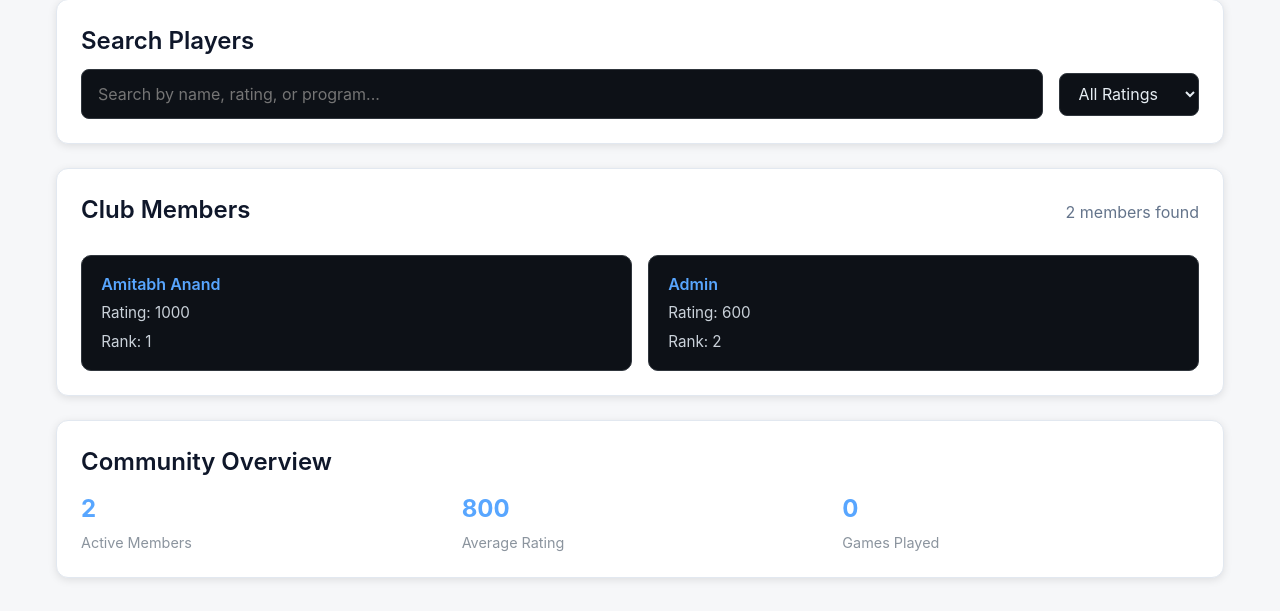
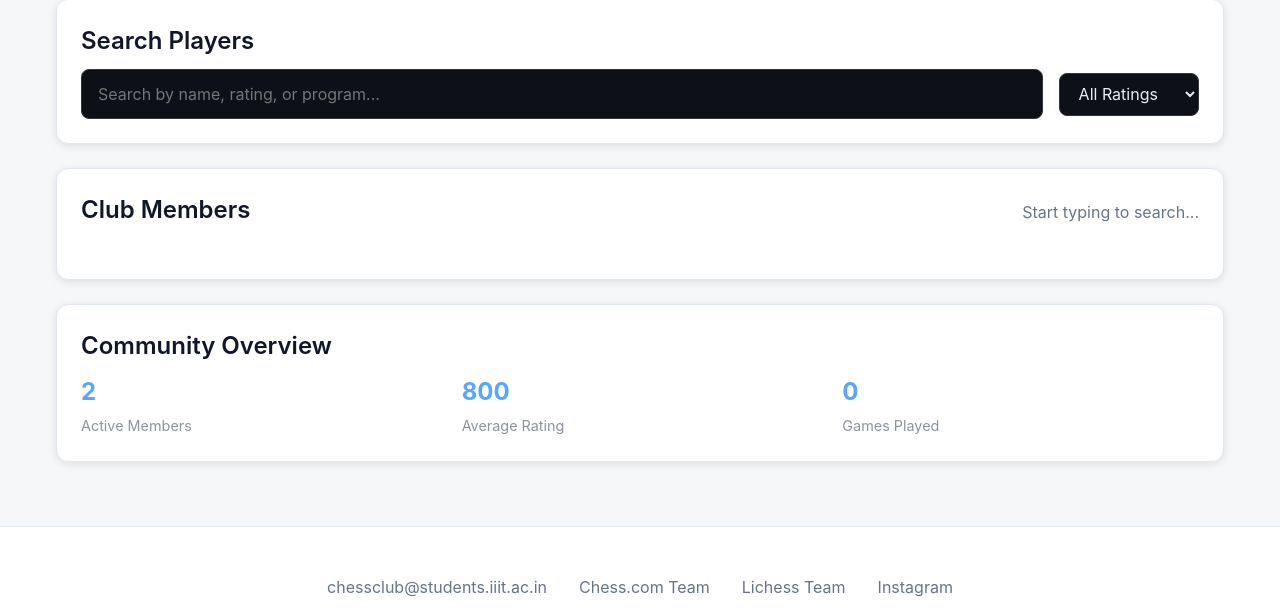
Before and after one commit to amitabh-anandpd/ChessClubIIIT, a Django app: page /profile/ in a window 1280 px wide. Shown: the part 247-858 px from the top of the page. Run offline with Django 4.2, Linux system fonts and the light colour scheme; data comes from the database, SQL or seed files in the repository; data that the repository does not hold is empty.

Commit message:
Corrected logic for profile search

```diff
--- a/static/css/styles.css
+++ b/static/css/styles.css
@@ -586,12 +586,16 @@ html[data-theme="auto"] .nav-logo::before {
 }
 
 /* Profile Specific */
-.profile-grid {
+/* .profile-grid {
   display: grid;
   grid-template-columns: repeat(auto-fit, minmax(250px, 1fr));
   gap: 1rem;
+} */
+.profile-grid {
+  display: flex;
+  flex-direction: column; /* stacked vertically */
+  gap: 0.8rem;
 }
-
 .profile-card {
   background-color: #0d1117;
   border: 1px solid #30363d;
--- a/static/js/main.js
+++ b/static/js/main.js
@@ -260,6 +260,8 @@ document.addEventListener('DOMContentLoaded', function() {
   const searchInput = document.getElementById("profile-search");
   const ratingFilter = document.getElementById("rating-filter");
   const resultsCount = document.getElementById("results-count");
+  document.getElementById("profile-results").innerHTML = "";
+  document.getElementById("results-count").textContent = "Start typing to search...";
 
   // async function loadProfiles() {
   //   const search = searchInput.value.trim();
@@ -295,10 +297,17 @@ document.addEventListener('DOMContentLoaded', function() {
     const searchEl = document.getElementById("profile-search");
     const ratingEl = document.getElementById("rating-filter");
 
-    if (!container || !searchEl || !ratingEl) return; // ✅ exit if any not found
+    if (!container || !searchEl || !ratingEl) return;
 
     const search = searchEl.value.trim();
     const rating = ratingEl.value;
+    const counter = document.getElementById("results-count");
+
+    if (search === "") {
+      container.innerHTML = "";
+      if (counter) counter.textContent = "Start typing to search...";
+      return;
+    }
 
     const params = new URLSearchParams({ search, rating });
     const response = await fetch(`/api/profiles/?${params.toString()}`);
@@ -314,8 +323,7 @@ document.addEventListener('DOMContentLoaded', function() {
         </div>`;
     });
 
-    const count = document.getElementById("results-count");
-    if (count) count.textContent = `${data.profiles.length} members found`;
+    if (counter) counter.textContent = `${data.profiles.length} members found`;
   }
 
   loadProfiles();
```
